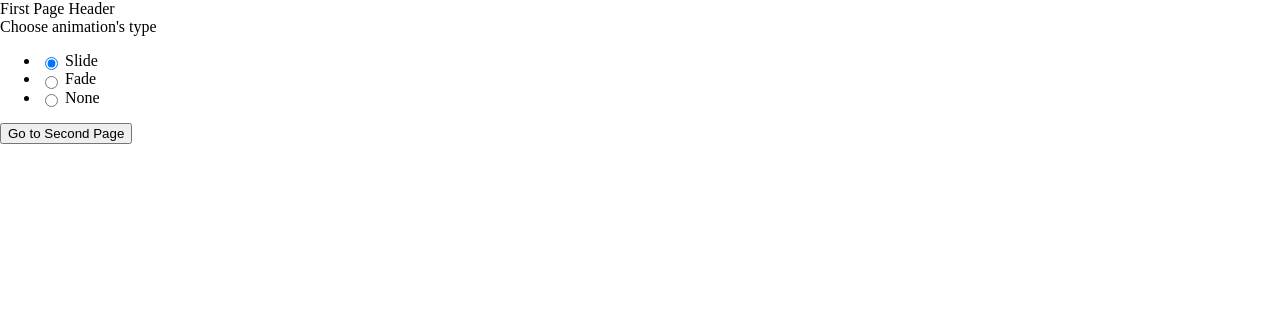
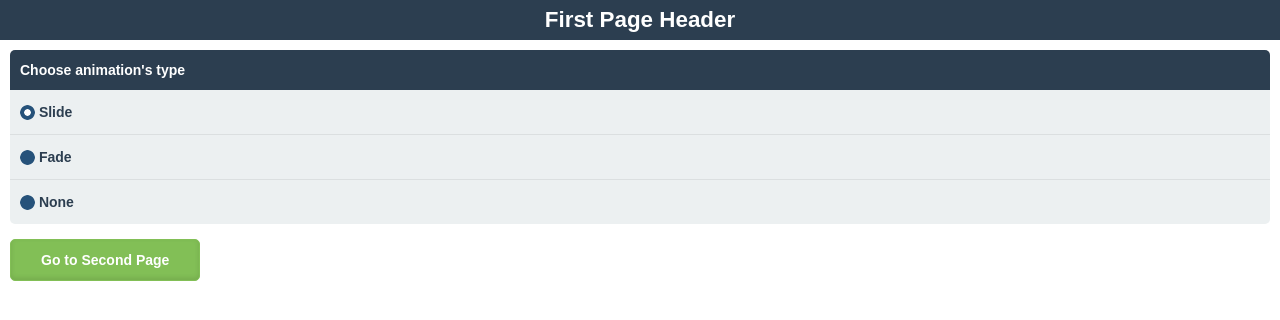
Before and after one commit to zaharchenko/testphonegraph, a plain HTML site: page index.html in a window 1280 px wide. Drawn offline with Linux system fonts and the light colour scheme; the site is published under a folder, as on GitHub Pages, so addresses that start at the root find nothing.

Commit message:
Update index.css

```diff
--- a/index.css
+++ b/index.css
@@ -1,4 +1,4 @@
-@import url('/assets/css/reset.css');
-@import url('/assets/css/style.css');
-@import url('/source/assets/layout.css');
-@import url('/source/assets/style.css');
+@import url('assets/css/reset.css');
+@import url('assets/css/style.css');
+@import url('source/assets/layout.css');
+@import url('source/assets/style.css');
```
